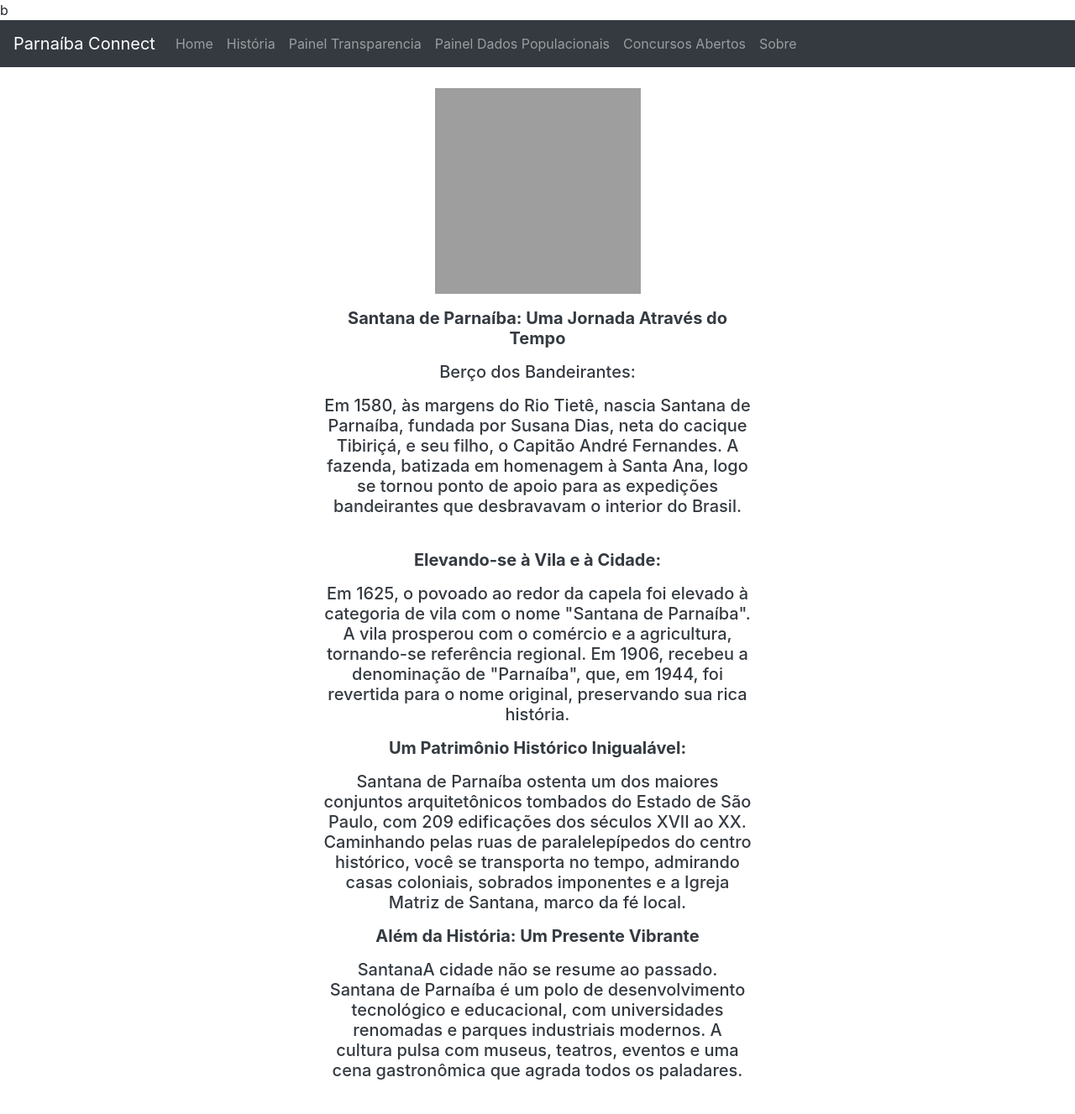
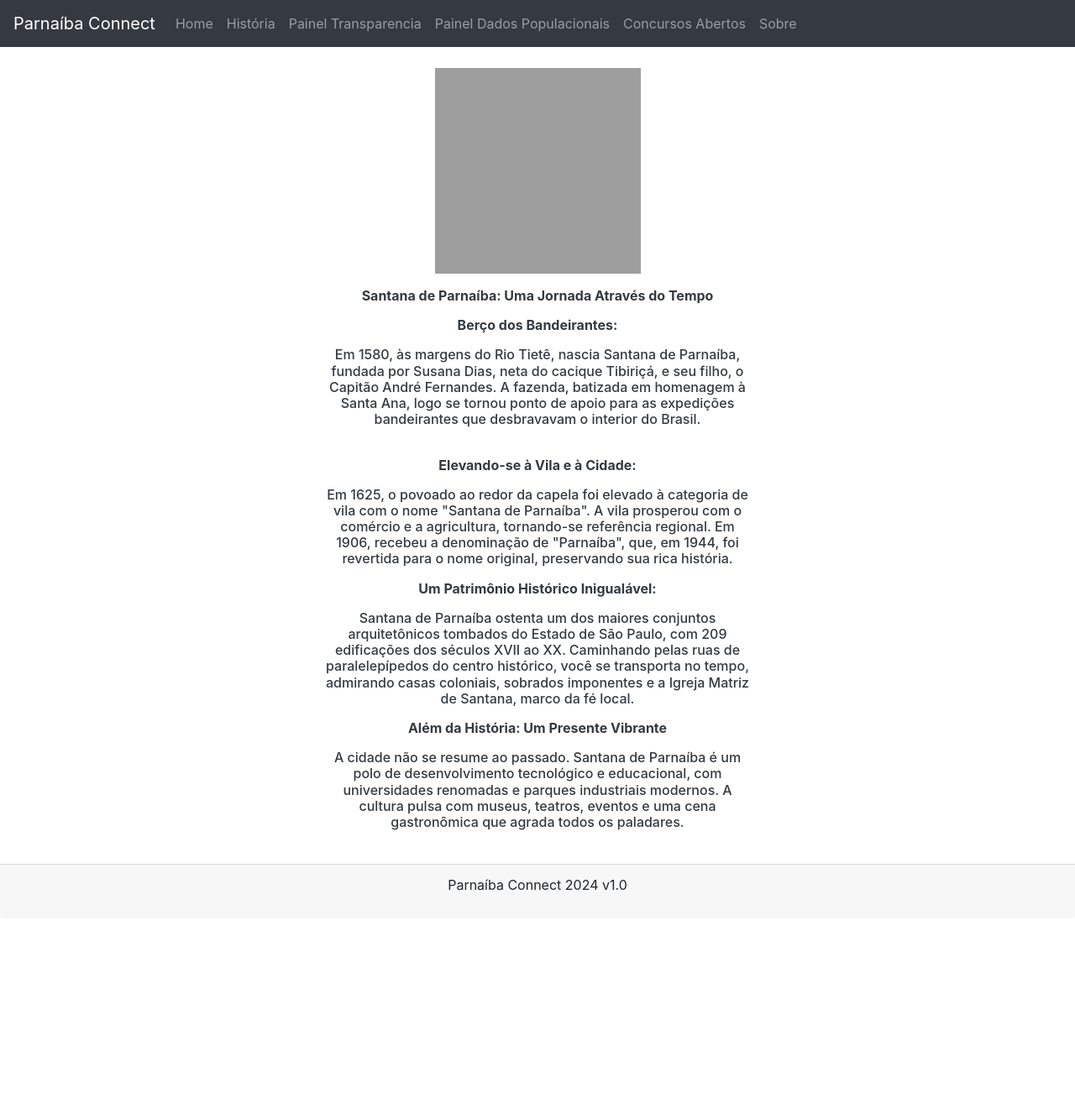
Before and after one commit to leandroAlves88/portal_parnaiba_connect, a Flask app: page /historia in a window 1280 px wide. Shown: the whole page at 84% size. After the commit the page ends 1061 px from the top, so only its background shows below. Run offline with Flask 3, Linux system fonts and the light colour scheme; some libraries are stand-ins or nearby versions; grey boxes are pictures that could not be loaded.

Commit message:
Ajuste nos layouts das paginas

```diff
--- a/templates/historia.html
+++ b/templates/historia.html
@@ -1,4 +1,4 @@
-b{% extends 'layout.html' %}
+{% extends 'layout.html' %}
 {% block content %}
 <section id="section-about" class="bg-grey">
 
@@ -11,39 +11,46 @@ b{% extends 'layout.html' %}
                         <img src="https://www.santanadeparnaiba.sp.gov.br/coronavirus/assets/images/brasao-png-337x300.png"
                             alt="about image" height="245" width="245" class="img-responsive">
                     </div>
-                    <h5 class="text-center text-dark">
+                    <div class="text-center text-dark">
+                        <h6>
 
                             <p><b>Santana de Parnaíba: Uma Jornada Através do Tempo</b></p>
-                        <p>Berço dos Bandeirantes:</p>
+                            <p><b>Berço dos Bandeirantes:</b></p>
 
-                        </p>Em 1580, às margens do Rio Tietê, nascia Santana de Parnaíba, fundada por Susana Dias, neta
-                        do
-                        cacique Tibiriçá, e seu filho, o Capitão André Fernandes. A fazenda, batizada em homenagem à
-                        Santa Ana, logo se tornou ponto de apoio para as expedições bandeirantes que desbravavam o
-                        interior do Brasil.</p>
+                            </p>
+                            Em 1580, às margens do Rio Tietê, nascia Santana de Parnaíba, fundada por Susana Dias, neta
+                            do cacique Tibiriçá, e seu filho, o Capitão André Fernandes. A fazenda, batizada em
+                            homenagem à Santa Ana, logo se tornou ponto de apoio para as expedições bandeirantes que
+                            desbravavam o interior do Brasil.
+                            </p>
                             </br>
 
                             <p><b>Elevando-se à Vila e à Cidade:</b></p>
 
-                        </p>Em 1625, o povoado ao redor da capela foi elevado à categoria de vila com o nome "Santana de
-                        Parnaíba". A vila prosperou com o comércio e a agricultura, tornando-se referência regional. Em
+                            </p>Em 1625, o povoado ao redor da capela foi elevado à categoria de vila com o nome
+                            "Santana de
+                            Parnaíba". A vila prosperou com o comércio e a agricultura, tornando-se referência regional.
+                            Em
                             1906, recebeu a denominação de "Parnaíba", que, em 1944, foi revertida para o nome original,
                             preservando sua rica história.</p>
 
                             <p><b>Um Patrimônio Histórico Inigualável:</b></p>
 
-                        <p>Santana de Parnaíba ostenta um dos maiores conjuntos arquitetônicos tombados do Estado de São
-                            Paulo, com 209 edificações dos séculos XVII ao XX. Caminhando pelas ruas de paralelepípedos
+                            <p>Santana de Parnaíba ostenta um dos maiores conjuntos arquitetônicos tombados do Estado de
+                                São
+                                Paulo, com 209 edificações dos séculos XVII ao XX. Caminhando pelas ruas de
+                                paralelepípedos
                                 do centro histórico, você se transporta no tempo, admirando casas coloniais, sobrados
                                 imponentes e a Igreja Matriz de Santana, marco da fé local.</p>
 
                             <p><b>Além da História: Um Presente Vibrante</b></p>
 
-                        <p>SantanaA cidade não se resume ao passado. Santana de Parnaíba é um polo de desenvolvimento
+                            <p>A cidade não se resume ao passado. Santana de Parnaíba é um polo de desenvolvimento
                                 tecnológico e educacional, com universidades renomadas e parques industriais modernos. A
                                 cultura pulsa
                                 com museus, teatros, eventos e uma cena gastronômica que agrada todos os paladares.</p>
-                    </h5>
+                        </h6>
+                    </div>
                     <br>
                 </div>
             </div>
--- a/templates/layout.html
+++ b/templates/layout.html
@@ -40,5 +40,9 @@
   <script src="https://code.jquery.com/jquery-3.3.1.slim.min.js"></script>
   <script src="https://cdnjs.cloudflare.com/ajax/libs/popper.js/1.14.7/umd/popper.min.js"></script>
   <script src="https://stackpath.bootstrapcdn.com/bootstrap/4.3.1/js/bootstrap.min.js"></script>
-
 </section>
+<footer class="card-footer">
+  <div class="row justify-content-center align-items-center">
+    <p>Parnaíba Connect 2024 v1.0</p>
+  </div>
+</footer>
```
Also changed, not shown: templates/home.html (+7 -5 lines), templates/pciconcursos.html (+14 -18 lines), templates/sobre.html (+9 -9 lines), static/images/portal_vagas.png (added). Lines whose indentation alone changed are shown as unchanged.
